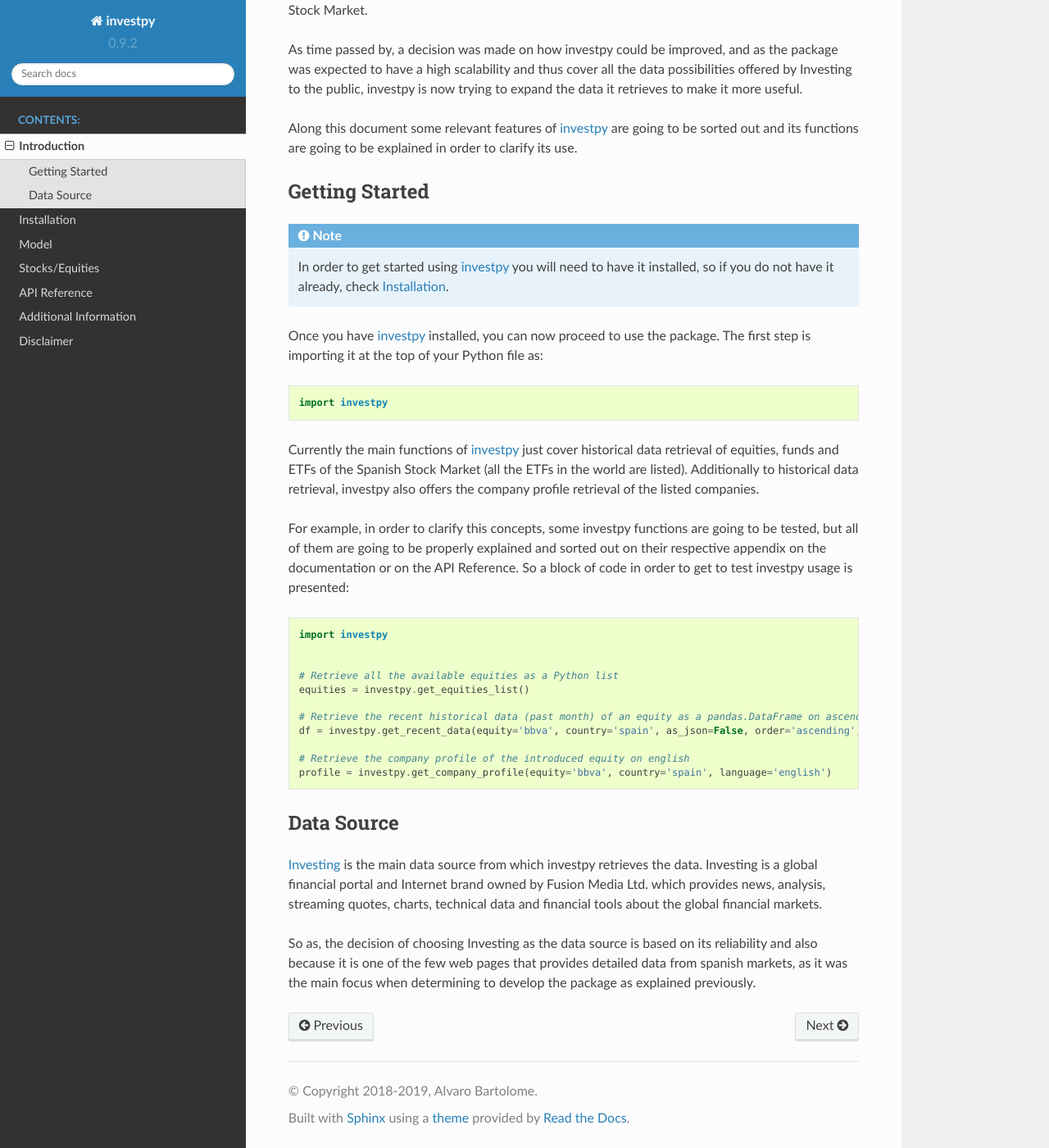
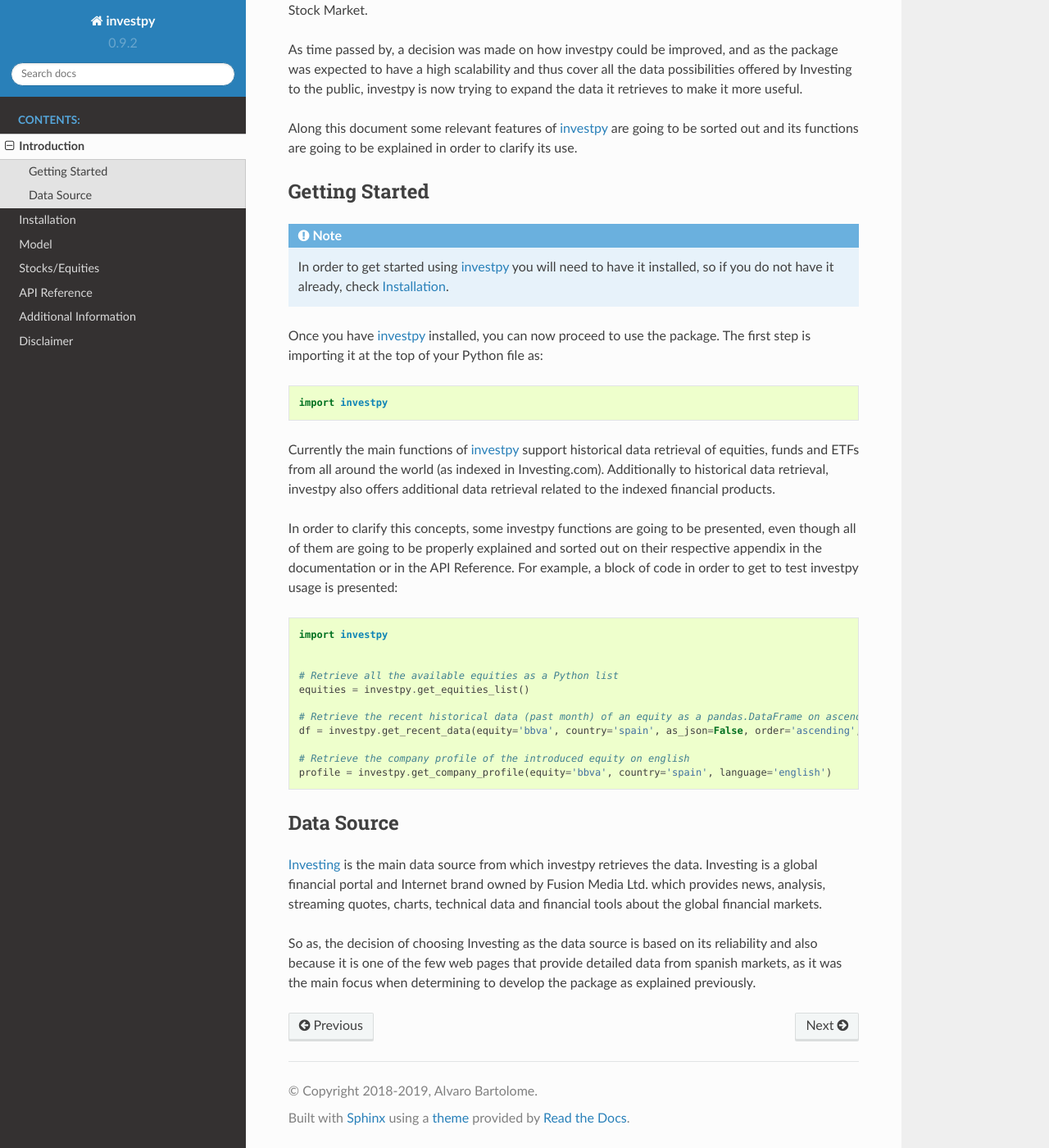
Before and after one commit to alvarobartt/investpy, a Sphinx documentation site: the page built from docs/introduction.rst, in a window 1280 px wide and 1400 px high, scrolled down 351 px. Shown: the whole window at 82% size. Built offline with Sphinx 7.4.7 and the Read the Docs theme 2.0.0, drawn with Linux system fonts in a browser that asks for light colours.

Commit message:
docs/ updated to fit new release

```diff
--- a/docs/equities.rst
+++ b/docs/equities.rst
@@ -83,8 +83,7 @@
 the user know which is happening inside the function.
 
 Furthermore, when it comes to historical data retrieval, we also need to specify both ``from_date`` and ``to_date``
-values, as they are mandatory. Both date values are :obj:`str` formatted as *dd/mm/yyyy*, as it is the format used to
-specify dates in Spain.
+values, as they are mandatory. Both date values are :obj:`str` formatted as *dd/mm/yyyy*.
 
 .. tip::
 
--- a/docs/introduction.rst
+++ b/docs/introduction.rst
@@ -28,13 +28,13 @@
 
     import investpy
 
-Currently the main functions of `investpy <https://pypi.org/project/investpy/>`_ just cover historical data retrieval
-of equities, funds and ETFs of the Spanish Stock Market (all the ETFs in the world are listed). Additionally to
-historical data retrieval, investpy also offers the company profile retrieval of the listed companies.
+Currently the main functions of `investpy <https://pypi.org/project/investpy/>`_ support historical data retrieval
+of equities, funds and ETFs from all around the world (as indexed in Investing.com). Additionally to
+historical data retrieval, investpy also offers additional data retrieval related to the indexed financial products.
 
-For example, in order to clarify this concepts, some investpy functions are going to be tested, but all of them
-are going to be properly explained and sorted out on their respective appendix on the documentation or on the API
-Reference. So a block of code in order to get to test investpy usage is presented::
+In order to clarify this concepts, some investpy functions are going to be presented, even though all of them
+are going to be properly explained and sorted out on their respective appendix in the documentation or in the API
+Reference. For example, a block of code in order to get to test investpy usage is presented::
 
     import investpy
 
@@ -57,5 +57,5 @@
 charts, technical data and financial tools about the global financial markets.
 
 So as, the decision of choosing Investing as the data source is based on its reliability and also because it is one of
-the few web pages that provides detailed data from spanish markets, as it was the main focus when determining to
+the few web pages that provide detailed data from spanish markets, as it was the main focus when determining to
 develop the package as explained previously.
--- a/investpy/__init__.py
+++ b/investpy/__init__.py
@@ -953,7 +953,6 @@
 
     Examples:
         >>> investpy.get_fund_recent_data(fund='bbva multiactivo conservador pp', country='spain', as_json=False, order='ascending', debug=False)
-
                          Open   High    Low  Close Currency
             Date
             2019-08-13  1.110  1.110  1.110  1.110      EUR
@@ -1156,7 +1155,6 @@
 
     Examples:
         >>> investpy.get_fund_historical_data(fund='bbva multiactivo conservador pp', country='spain', from_date='01/01/2010', to_date='01/01/2019', as_json=False, order='ascending', debug=False)
-
                          Open   High    Low  Close Currency
             Date
             2018-02-15  1.105  1.105  1.105  1.105      EUR
```
Also changed, not shown: 12 other files.
